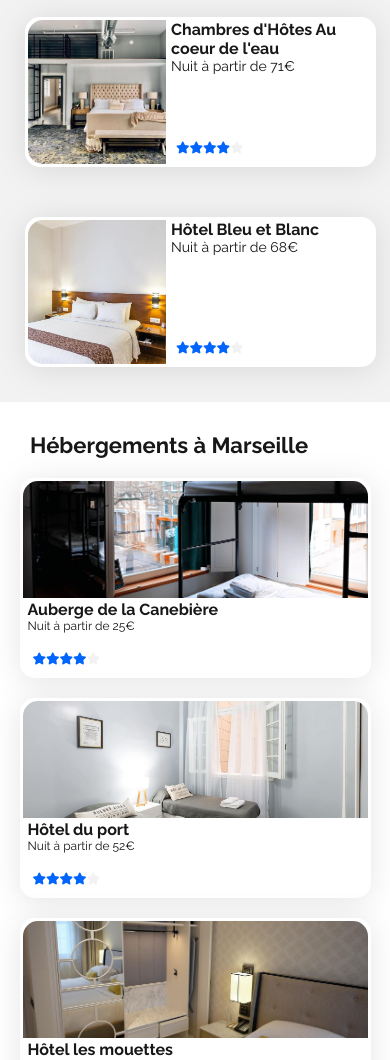
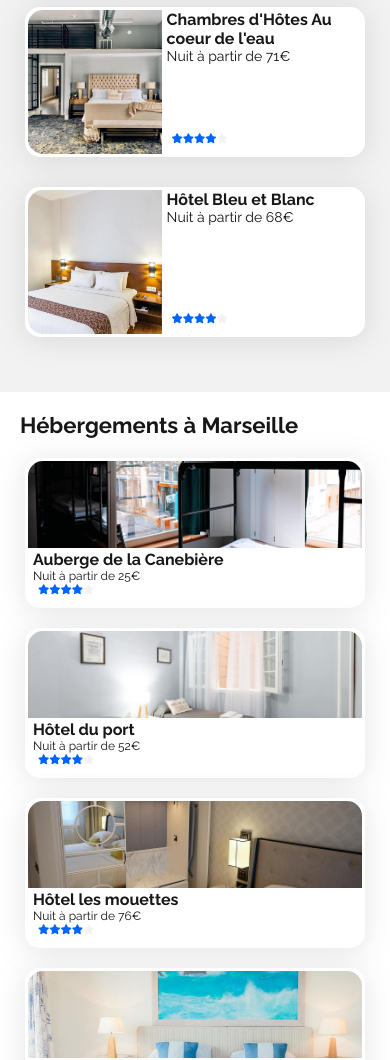
Before and after one commit to Rukia0124/Booki, a plain HTML site: page index.html in a window 390 px wide. Shown: the part 940-2000 px from the top of the page. Drawn offline with Linux system fonts and the light colour scheme.

Commit message:
Adjusted sizes of cards for mobile device

```diff
--- a/style.css
+++ b/style.css
@@ -317,10 +317,6 @@ main h3 {
   top: 0;
   right: 0;
   margin: 40px;
-}
-
-.popular-cards {
-  width: 100%;
 }
 
 .popular-card a {
@@ -721,7 +717,6 @@ footer li:first-child {
 
   #popular {
     order: -1;
-    width: 100vw;
     padding: 10px 0;
     border-radius: 0;
   }
@@ -746,25 +741,28 @@ footer li:first-child {
 
   .popular-cards {
     flex-direction: column;
+    padding: 25px;
   }
 
   .popular-card {
-    width: 90vw;
+    width: 100%;
     height: 150px;
-    margin: 25px;
   }
 
   #housing,
   #activities {
-    width: 100vw;
     background: #ffffff;
-    padding: 10px;
     margin-bottom: 0;
+    padding: 0;
+  }
+
+  .housing-cards a {
+    width: 100%;
+    padding: 0 25px;
   }
 
   .housing-card {
-    width: 90vw;
-    height: 200px;
+    width: 100%;
   }
 
   .more {
@@ -777,10 +775,11 @@ footer li:first-child {
 
   .activities-cards {
     flex-direction: column;
+    padding: 25px;
   }
 
   .activity-card {
-    width: 90vw;
+    width: 100%;
   }
 
   .rated {
@@ -788,7 +787,7 @@ footer li:first-child {
   }
 
   .rated i {
-    font-size: 12px;
+    font-size: 10px;
   }
 
   footer {
```
